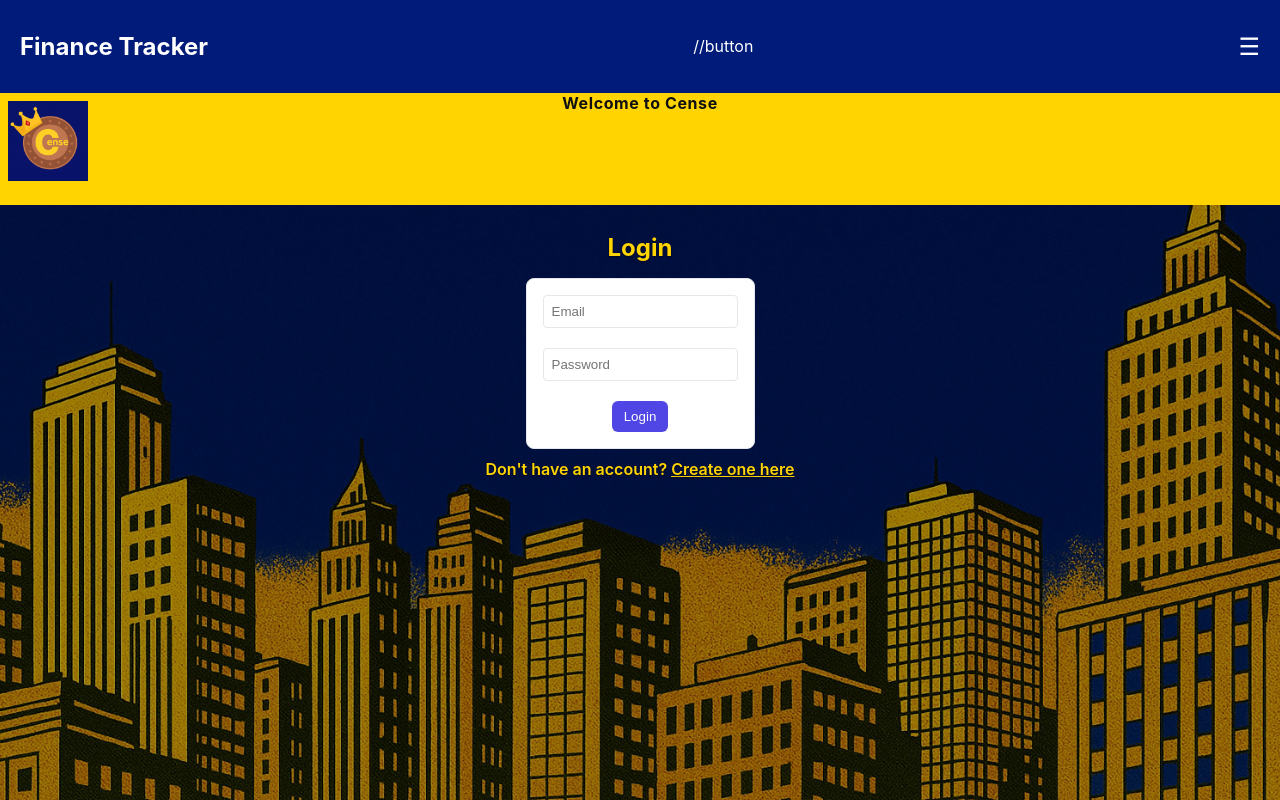
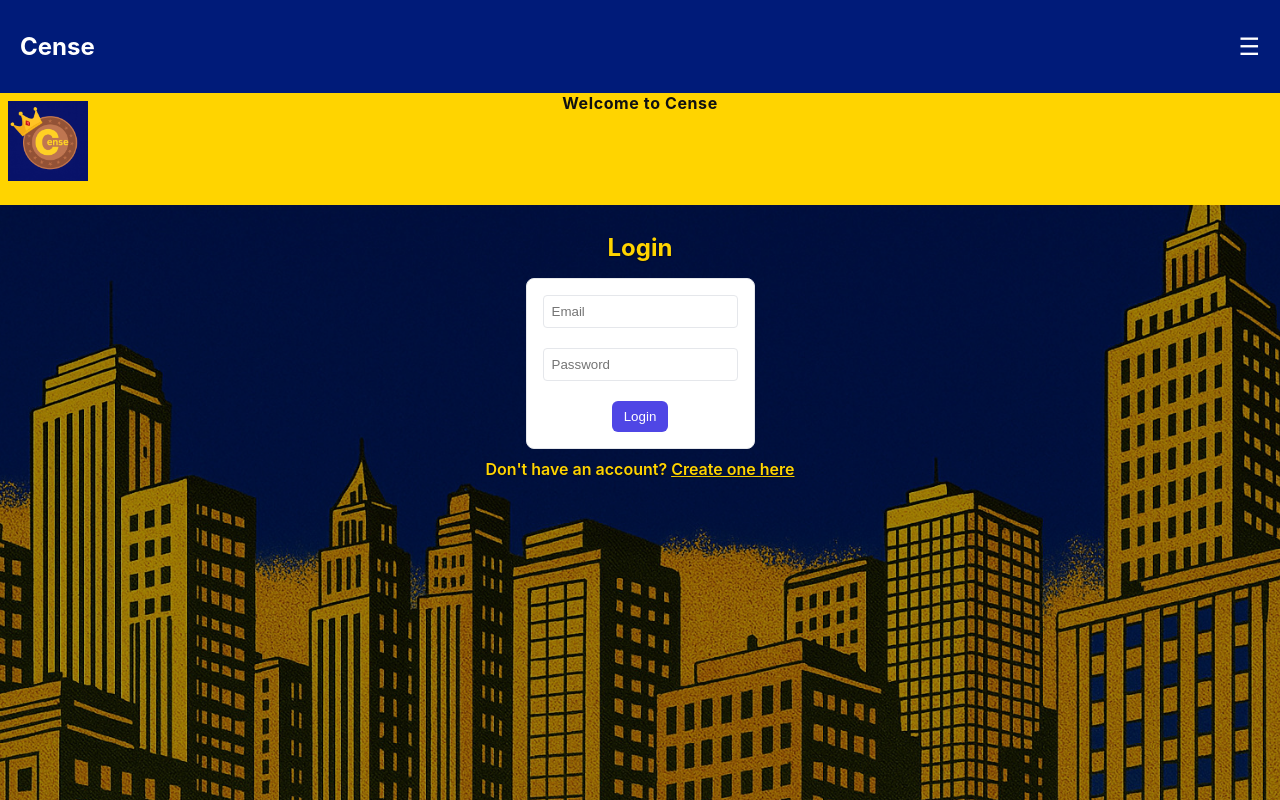
Before and after one commit to Ion-Plesca/Cense-Banking-App, a React (Create React App) app: page / in a window 1280 px wide. Shown: the top 800 px of the page. Built offline with nearby package versions, Linux system fonts and the light colour scheme.

Commit message:
Edit navbar.js

```diff
--- a/src/components/navbar.js
+++ b/src/components/navbar.js
@@ -15,9 +15,8 @@ function Navbar()
       alignItems: "center"
     }}>
 
-      <h2>Finance Tracker</h2>
+      <h2>Cense</h2>
 
-      //button
       <div
         onClick={() => setOpen(!open)}
         style={{
```
